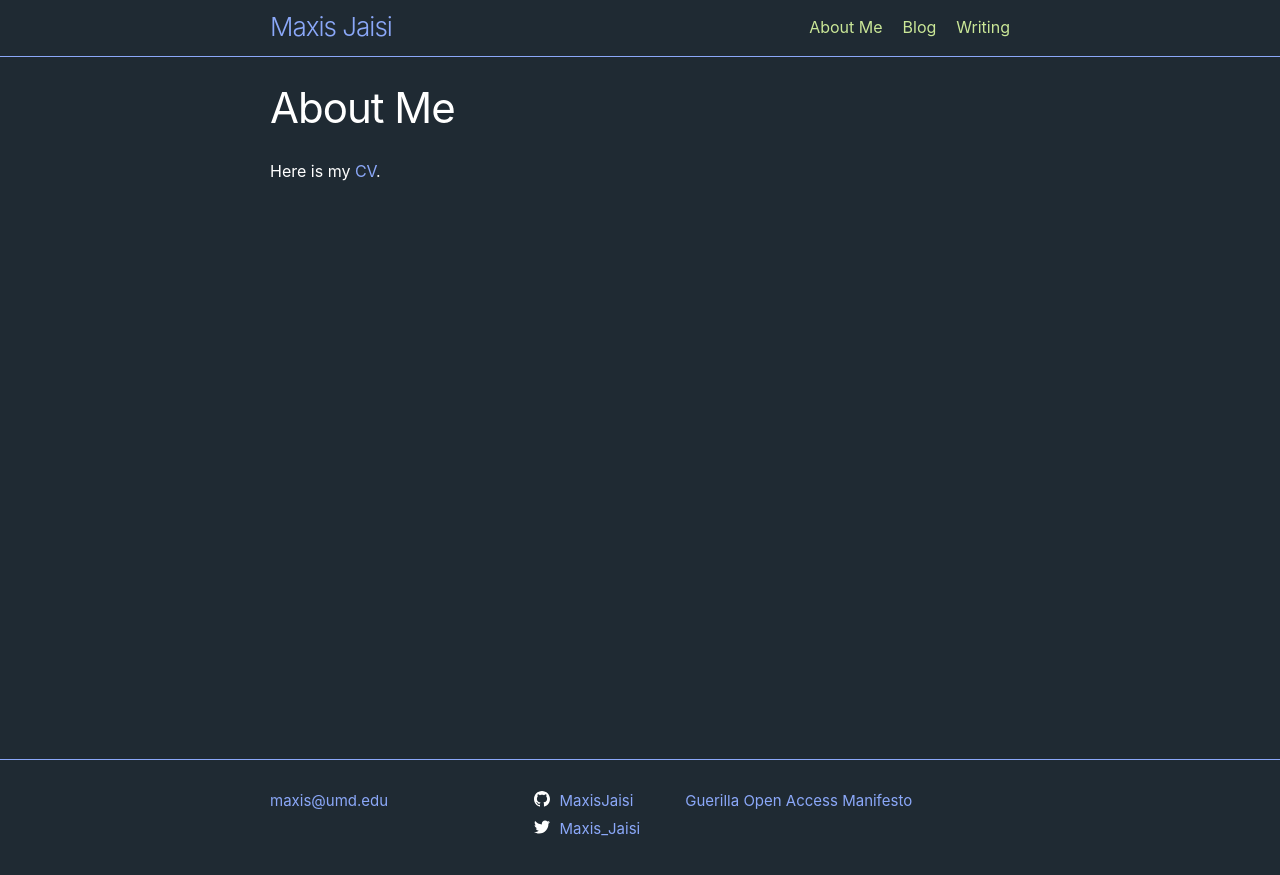
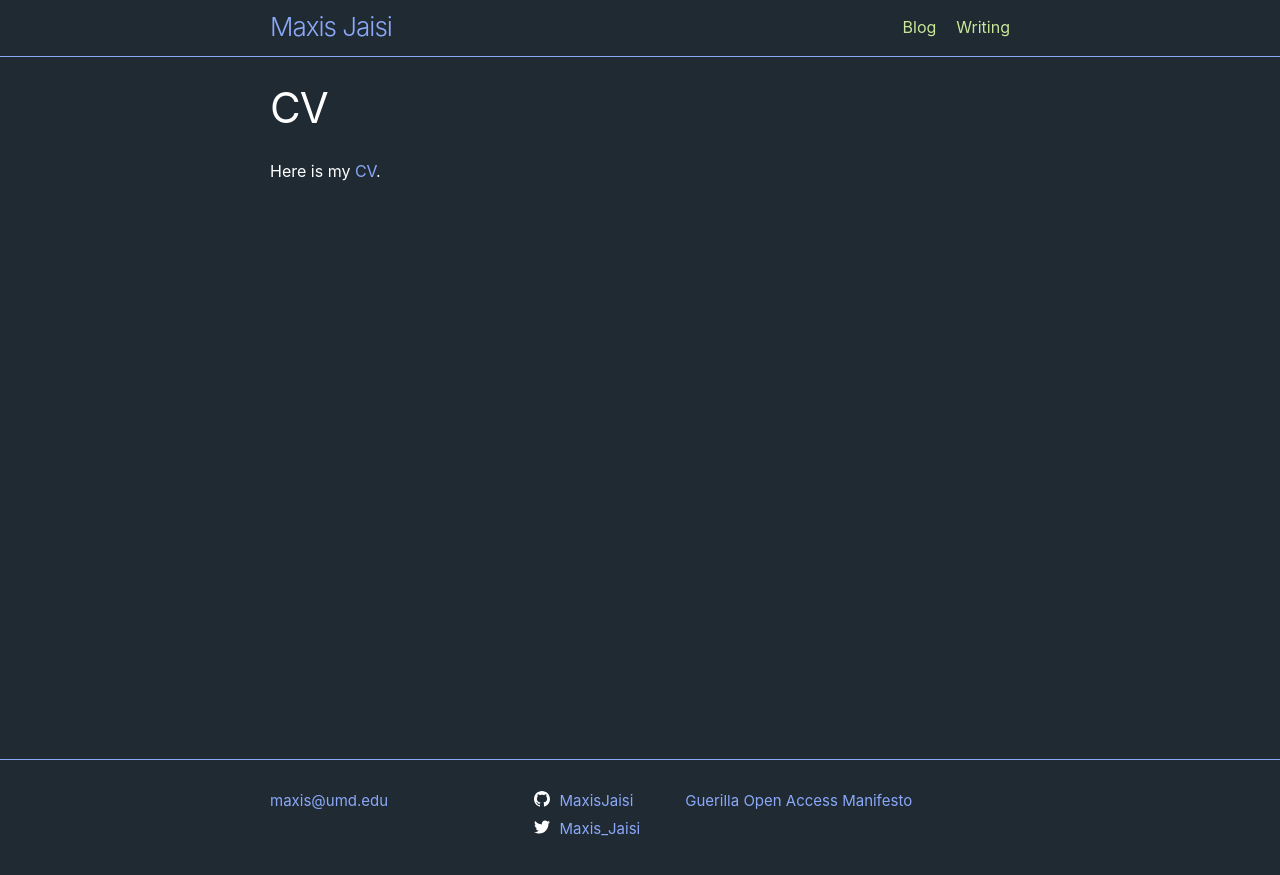
Before and after one commit to MaxisJaisi/maxisjaisi.github.io, a Jekyll site: the page built from cv.md, in a window 1280 px wide. Shown: the top 875 px of the page. Built offline with Jekyll 4.4.1, drawn with Linux system fonts in a browser that asks for light colours.

Commit message:
Updated CV

```diff
--- a/about.md
+++ b/cv.md
@@ -1,7 +1,7 @@
 ---
 layout: page
-title: About Me
-permalink: /about/
+title: CV
+permalink: /CV/
 ---
 
 Here is my [CV](\assets\pdf\cv.pdf).
```
Also changed, not shown: personal.md (added, +5 -0 lines).
